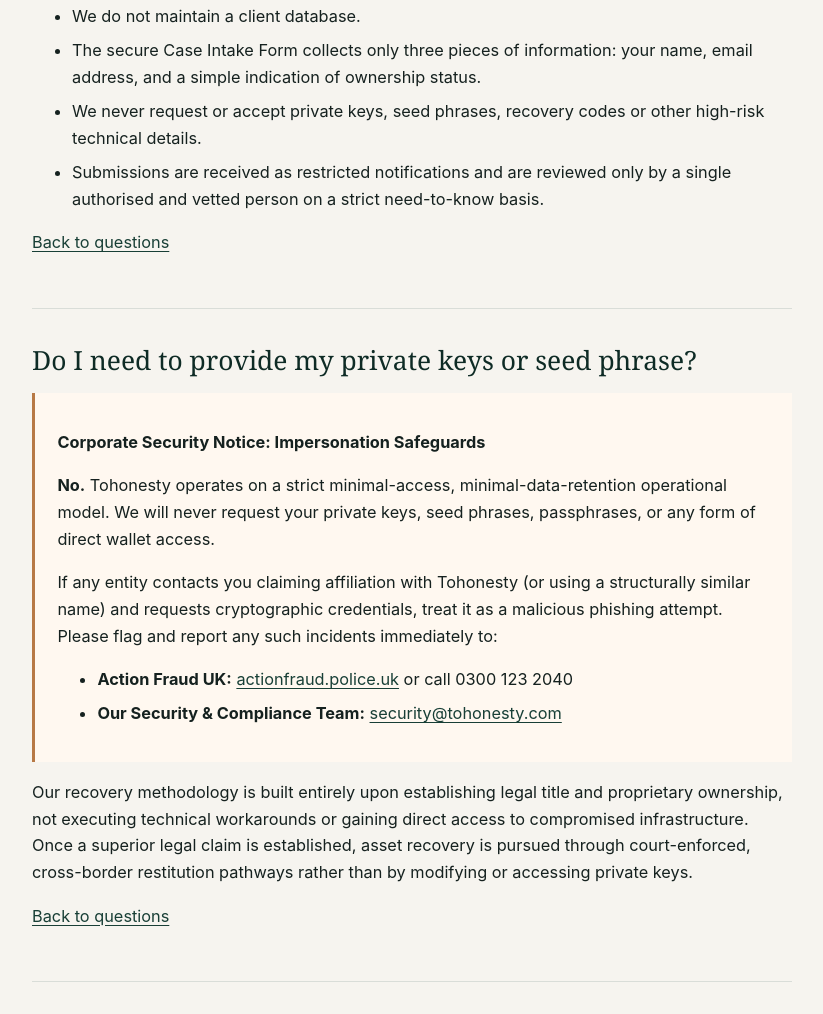
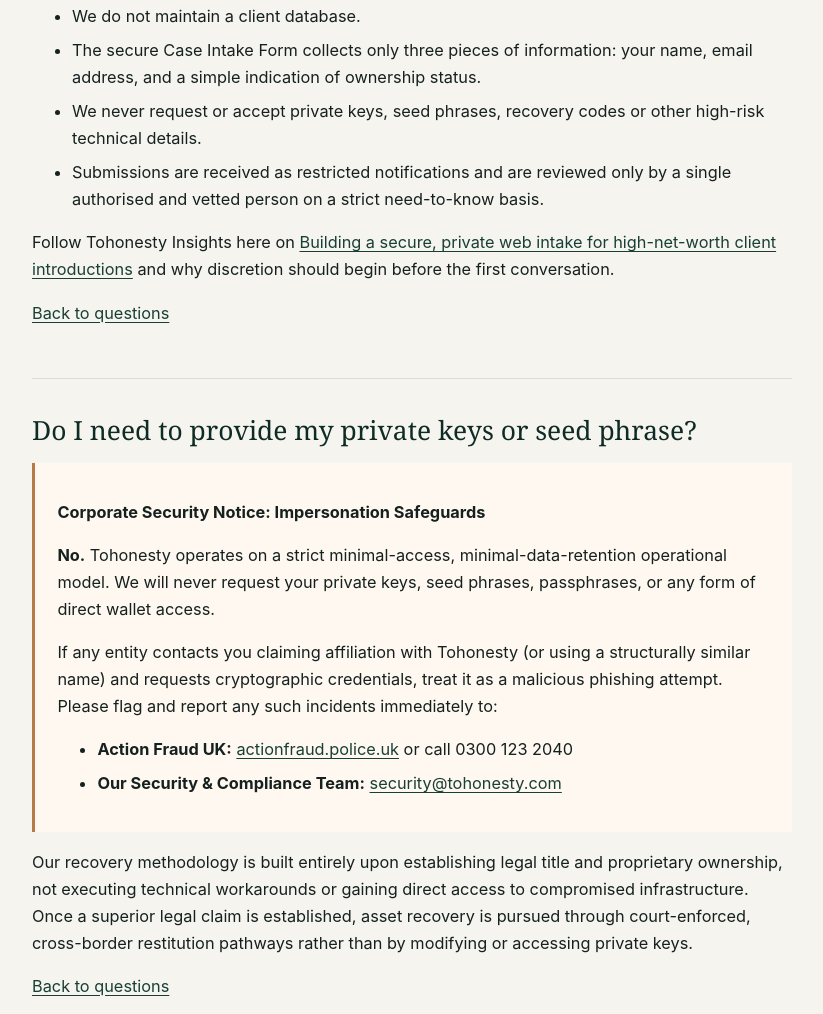
Before and after one commit to tohonesty/tohonesty-static-site, a website: page public/faqs/index.html in a window 1280 px wide. Shown: the part 3888-4902 px from the top of the page, without its empty margins (228-1051 px from the left). Drawn offline with Linux system fonts and the light colour scheme.

Commit message:
Added link to MAP Insights doc on FAQ page

```diff
--- a/public/faqs/index.html
+++ b/public/faqs/index.html
@@ -108,7 +108,8 @@
       <li>We never request or accept private keys, seed phrases, recovery codes or other high-risk technical details.</li>
       <li>Submissions are received as restricted notifications and are reviewed only by a single authorised and vetted person on a strict need-to-know basis.</li>
     </ul>
-<p><a href="#faq-index">Back to questions</a></p>
+    <p>Follow Tohonesty Insights here on <a href="/insights/">Building a secure, private web intake for high-net-worth client introductions</a> and why discretion should begin before the first conversation.</p>
+    <p><a href="#faq-index">Back to questions</a></p>
 </section>
 <section class="faq-item" id="keys">
 <h2>Do I need to provide my private keys or seed phrase?</h2>
```
